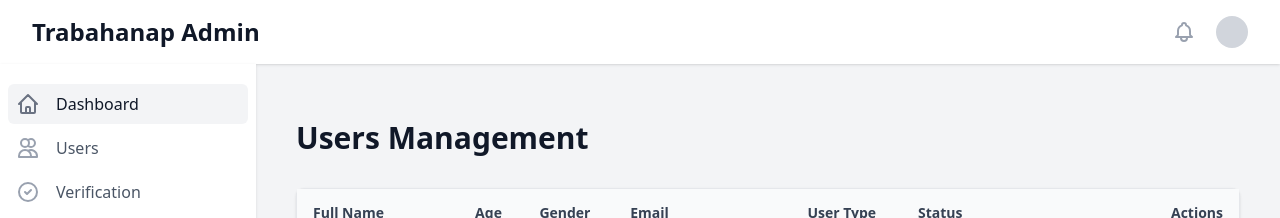
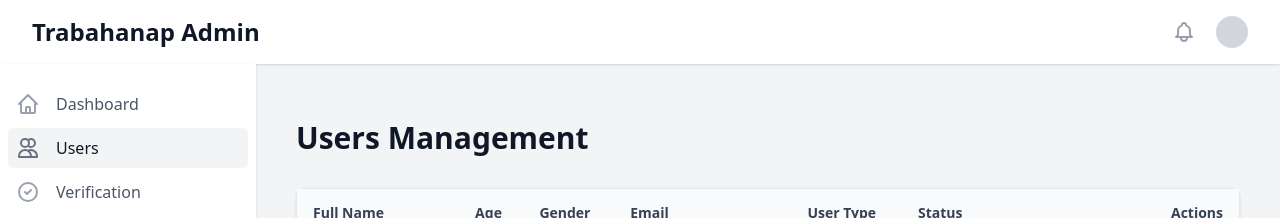
Before and after one commit to Tres-cyber/Trabahanap-Admin, a React (Vite) app in the folder packages/frontend/: page /users in a window 1280 px wide. Shown: the top 218 px of the page. Built offline with nearby package versions, Linux system fonts and the light colour scheme.

Commit message:
Added Route to Nav Bar

```diff
--- a/packages/frontend/src/components/layout/MainLayout.tsx
+++ b/packages/frontend/src/components/layout/MainLayout.tsx
@@ -1,5 +1,5 @@
 import { ReactNode, useState } from 'react';
-import { useNavigate } from 'react-router-dom';
+import { useNavigate, NavLink, useLocation } from 'react-router-dom';
 
 interface MainLayoutProps {
   children: ReactNode;
@@ -8,6 +8,7 @@ interface MainLayoutProps {
 export const MainLayout = ({ children }: MainLayoutProps) => {
   const [isProfileOpen, setIsProfileOpen] = useState(false);
   const navigate = useNavigate();
+  const location = useLocation();
 
   const handleSignOut = () => {
     // Clear any stored data
@@ -67,24 +68,57 @@ export const MainLayout = ({ children }: MainLayoutProps) => {
         {/* Sidebar */}
         <aside className="w-64 bg-white shadow-sm h-[calc(100vh-4rem)]">
           <nav className="mt-5 px-2">
-            <a href="/" className="group flex items-center px-2 py-2 text-base font-medium rounded-md text-gray-900 bg-gray-100">
-              <svg className="mr-4 h-6 w-6 text-gray-500" fill="none" viewBox="0 0 24 24" stroke="currentColor">
+            <NavLink
+              to="/"
+              className={({ isActive }) =>
+                `group flex items-center px-2 py-2 text-base font-medium rounded-md ${
+                  isActive
+                    ? 'text-gray-900 bg-gray-100'
+                    : 'text-gray-600 hover:bg-gray-50 hover:text-gray-900'
+                }`
+              }
+            >
+              <svg className={`mr-4 h-6 w-6 ${
+                location.pathname === '/' ? 'text-gray-500' : 'text-gray-400'
+              }`} fill="none" viewBox="0 0 24 24" stroke="currentColor">
                 <path strokeLinecap="round" strokeLinejoin="round" strokeWidth={2} d="M3 12l2-2m0 0l7-7 7 7M5 10v10a1 1 0 001 1h3m10-11l2 2m-2-2v10a1 1 0 01-1 1h-3m-6 0a1 1 0 001-1v-4a1 1 0 011-1h2a1 1 0 011 1v4a1 1 0 001 1m-6 0h6" />
               </svg>
               Dashboard
-            </a>
-            <a href="/users" className="mt-1 group flex items-center px-2 py-2 text-base font-medium rounded-md text-gray-600 hover:bg-gray-50 hover:text-gray-900">
-              <svg className="mr-4 h-6 w-6 text-gray-400" fill="none" viewBox="0 0 24 24" stroke="currentColor">
+            </NavLink>
+            <NavLink
+              to="/users"
+              className={({ isActive }) =>
+                `mt-1 group flex items-center px-2 py-2 text-base font-medium rounded-md ${
+                  isActive
+                    ? 'text-gray-900 bg-gray-100'
+                    : 'text-gray-600 hover:bg-gray-50 hover:text-gray-900'
+                }`
+              }
+            >
+              <svg className={`mr-4 h-6 w-6 ${
+                location.pathname.startsWith('/users') ? 'text-gray-500' : 'text-gray-400'
+              }`} fill="none" viewBox="0 0 24 24" stroke="currentColor">
                 <path strokeLinecap="round" strokeLinejoin="round" strokeWidth={2} d="M12 4.354a4 4 0 110 5.292M15 21H3v-1a6 6 0 0112 0v1zm0 0h6v-1a6 6 0 00-9-5.197M13 7a4 4 0 11-8 0 4 4 0 018 0z" />
               </svg>
               Users
-            </a>
-            <a href="/verification" className="mt-1 group flex items-center px-2 py-2 text-base font-medium rounded-md text-gray-600 hover:bg-gray-50 hover:text-gray-900">
-              <svg className="mr-4 h-6 w-6 text-gray-400" fill="none" viewBox="0 0 24 24" stroke="currentColor">
+            </NavLink>
+            <NavLink
+              to="/verification"
+              className={({ isActive }) =>
+                `mt-1 group flex items-center px-2 py-2 text-base font-medium rounded-md ${
+                  isActive
+                    ? 'text-gray-900 bg-gray-100'
+                    : 'text-gray-600 hover:bg-gray-50 hover:text-gray-900'
+                }`
+              }
+            >
+              <svg className={`mr-4 h-6 w-6 ${
+                location.pathname.startsWith('/verification') ? 'text-gray-500' : 'text-gray-400'
+              }`} fill="none" viewBox="0 0 24 24" stroke="currentColor">
                 <path strokeLinecap="round" strokeLinejoin="round" strokeWidth={2} d="M9 12l2 2 4-4m6 2a9 9 0 11-18 0 9 9 0 0118 0z" />
               </svg>
               Verification
-            </a>
+            </NavLink>
           </nav>
         </aside>
 
```
